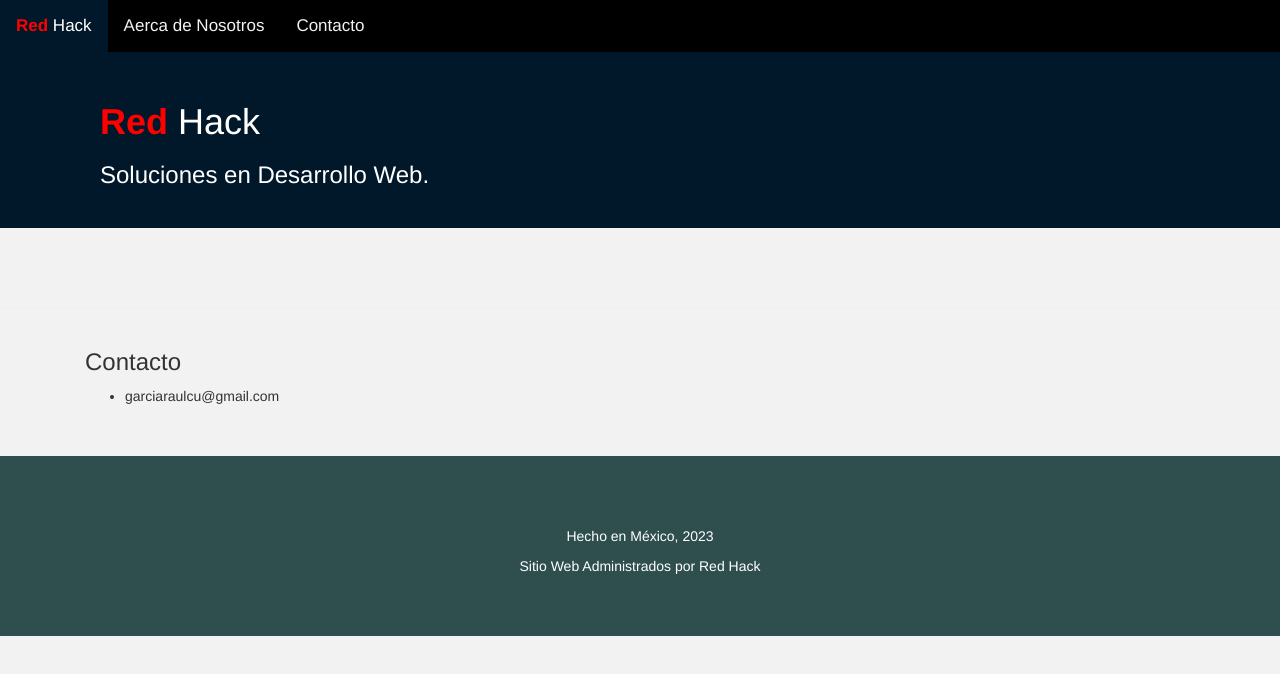
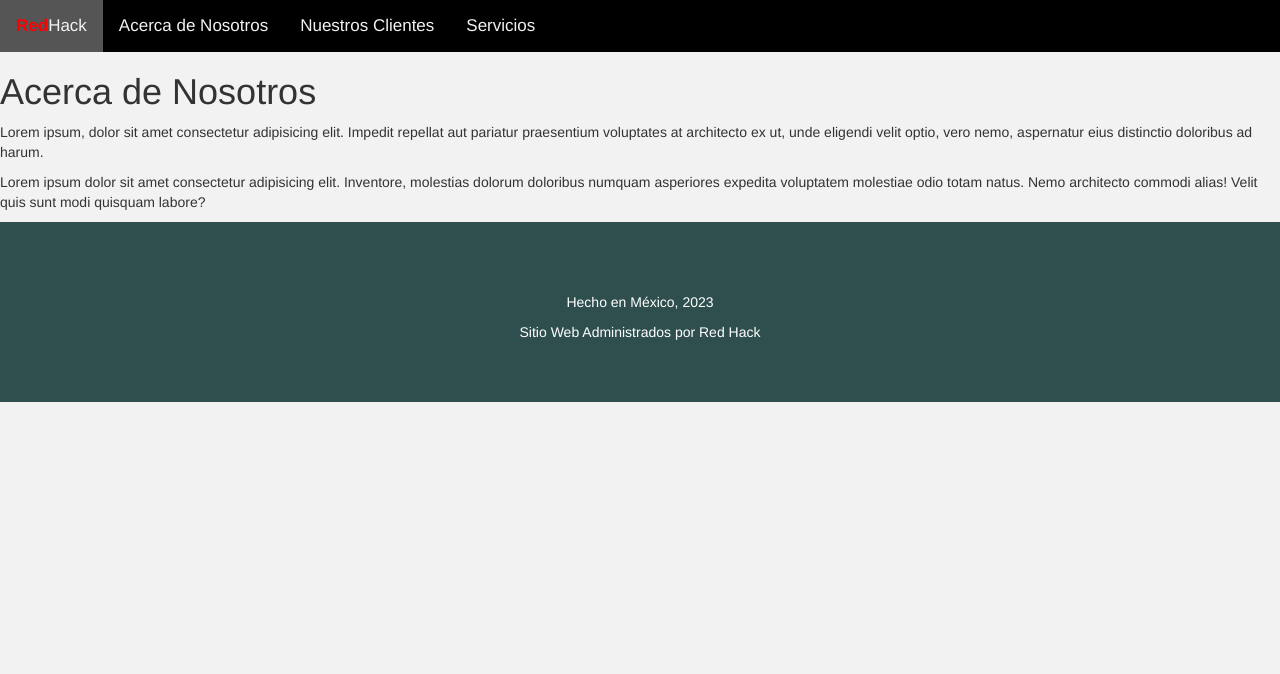
Before and after one commit to garciaraulcu/mycompany, a Vue app: page /about in a window 1280 px wide. Shown: the top 674 px of the page. Built offline with nearby package versions, Linux system fonts and the light colour scheme.

Commit message:
v1.2.38 Red Hack

```diff
--- a/package.json
+++ b/package.json
@@ -9,7 +9,8 @@
   },
   "dependencies": {
     "core-js": "^3.6.5",
-    "vue": "^3.0.0"
+    "vue": "^3.0.0",
+    "vue-router": "^4.2.4"
   },
   "devDependencies": {
     "@vue/cli-plugin-babel": "~4.5.15",
--- a/public/index.html
+++ b/public/index.html
@@ -4,6 +4,7 @@
     <meta charset="utf-8" />
     <meta http-equiv="X-UA-Compatible" content="IE=edge" />
     <meta name="viewport" content="width=device-width,initial-scale=1.0" />
+
     <link rel="icon" href="<%= BASE_URL %>t-united.ico" />
     <title>&#60;/T-Developers&#62;</title>
     <link
--- a/src/App.vue
+++ b/src/App.vue
@@ -1,29 +1,31 @@
 <template>
-   <nav-bar/>
-      <t-body/>
-   <br>
-   <br>
-
-   <t-footer/>
+  <div class="transform">
+    <nav-bar />
+        <router-view></router-view>
+    <t-footer class="footer"/>
+  </div>
 </template>
 
 <script>
-import NavBar from './components/NavBar.vue'
-import TBody from './components/TBody.vue'
-import TFooter from './T-Footer.vue'
+import NavBar from "./components/NavBar.vue";
+import TFooter from "./T-Footer.vue";
 
 export default {
-  name: 'App',
+  name: "App",
   components: {
     NavBar,
-    TBody,
-    TFooter
-  }
+    TFooter,
+  },
+};
+</script>
+
+<style scoped>
+.transform{
+  transform: scale(1); /* Standard Property */
+transform-origin: 0 0;  /* Standard Property */
 }
 
-</script>
-<style>
-
-
-
+.footer{
+  bottom: 0;
+}
 </style>
--- /dev/null
+++ b/src/components/About.vue
@@ -0,0 +1,11 @@
+<template>
+    <div>
+        <h1>Acerca de Nosotros</h1>
+        <p>
+            Lorem ipsum, dolor sit amet consectetur adipisicing elit. Impedit repellat aut pariatur praesentium voluptates at architecto ex ut, unde eligendi velit optio, vero nemo, aspernatur eius distinctio doloribus ad harum.
+        </p>
+        <p>
+            Lorem ipsum dolor sit amet consectetur adipisicing elit. Inventore, molestias dolorum doloribus numquam asperiores expedita voluptatem molestiae odio totam natus. Nemo architecto commodi alias! Velit quis sunt modi quisquam labore?
+        </p>
+    </div>
+</template>
--- a/src/components/CaruSel.vue
+++ b/src/components/CaruSel.vue
@@ -110,7 +110,7 @@
 export default {};
 </script>
 
-<style>
+<style scoped>
 /* Make the image fully responsive */
 .carousel-inner img {
   width: 100%;
--- /dev/null
+++ b/src/components/Customers.vue
@@ -0,0 +1,8 @@
+<template>
+    <div>
+        <h1>Nuestros Clientes</h1>
+        <p>
+            Lorem ipsum dolor sit amet consectetur adipisicing elit. Earum molestiae fugiat molestias unde magnam quam voluptates, soluta illum saepe ducimus velit ratione atque. Quaerat at earum voluptatibus dolores accusantium id?
+        </p>
+    </div>
+</template>
--- a/src/components/NavBar.vue
+++ b/src/components/NavBar.vue
@@ -1,21 +1,24 @@
 <template>
   <div class="topnav" id="myTopnav">
-    <a href="#home" class="active app-name" v-on:click="home()"><b>Red</b> Hack</a>
-    <a href="#about" v-on:click="about();myFunctionTab()">Aerca de Nosotros</a>
-    <a href="#contact">Contacto</a>
+    <router-link class="app-link active app-name" to="/"
+      ><b>Red</b>Hack</router-link
+    >
+    <router-link class="app-link" to="/about">Acerca de Nosotros</router-link>
+    <router-link class="app-link" to="/customers"
+      >Nuestros Clientes</router-link
+    >
+    <router-link class="app-link" to="/services">Servicios</router-link>
     <!--<a href="#customers" v-on:click="myFunctionTab()">Nuestros Clientes</a>-->
 
     <a
       href="javascript:void(0);"
-      class="icon"
+      class="app-link icon"
       style="color: white"
       v-on:click="myFunctionTab()"
     >
       <i class="fa fa-bars"></i>
     </a>
   </div>
-
-
 </template>
 
 <script>
@@ -24,14 +27,6 @@ export default {
     return {};
   },
   methods: {
-    home() {
-      document.getElementById("about").style.display = "none";
-      document.getElementById("home").style.display = "block";
-    },
-    about() {
-      document.getElementById("home").style.display = "none";
-      document.getElementById("about").style.display = "block";
-    },
     myFunctionTab() {
       var x = document.getElementById("myTopnav");
       if (x.className === "topnav") {
@@ -52,7 +47,7 @@ export default {
   width: 100%;
 }
 
-.topnav a {
+.app-link {
   float: left;
   display: block;
   color: #f2f2f2;
@@ -62,12 +57,12 @@ export default {
   font-size: 17px;
 }
 
-.topnav a:hover {
+.app-link:hover {
   background-color: #555;
   color: #f2f2f2;
 }
 
-.topnav a.active {
+.app-link .active {
   background-color: #01182a;
   color: white;
 }
@@ -77,10 +72,10 @@ export default {
 }
 
 @media screen and (max-width: 600px) {
-  .topnav a:not(:first-child) {
+  .app-link:not(:first-child) {
     display: none;
   }
-  .topnav a.icon {
+  .app-link.icon {
     float: right;
     display: block;
   }
@@ -95,15 +90,14 @@ export default {
     right: 0;
     top: 0;
   }
-  .topnav.responsive a {
+  .topnav.responsive .app-link {
     float: none;
     display: block;
     text-align: left;
   }
 }
 
-.app-name > b{
+.app-name > b {
   color: red;
 }
-
 </style>
--- /dev/null
+++ b/src/components/Services.vue
@@ -0,0 +1,8 @@
+<template>
+    <div>
+        <h1>Servicios</h1>
+        <p>
+            Lorem ipsum dolor, sit amet consectetur adipisicing elit. Quae, aliquam? In modi eligendi nisi, autem facilis architecto? Maiores, accusamus quos architecto exercitationem ipsam culpa eos rerum, aliquid placeat, facere ducimus?
+        </p>
+    </div>
+</template>
--- a/src/components/TBody.vue
+++ b/src/components/TBody.vue
@@ -1,81 +1,26 @@
 <template>
-  <div class="container" id="about" style="display: none">
-    <h3>&#60;/T-Devers&#62;</h3>
-
-    <p>
-      Somos una organizacion de Diseño y Desarrollo Web, Investigacion y
-      Desarrollo de Software para Tecnologias de la Informacion.
-    </p>
-    <p>
-      Nos Apaciona la Tecnologia para la Solucion de Problemas de la Vida a
-      traves del Software.
-    </p>
-
-    <p>
-      Brindamos soluciones y servicios a empresas y negocios que quieran mostrar
-      al mundo sus proyectos. Nuestro equipo esta probado y capacitado para la
-      creacion, el diseño y desarrollo de Aplicaciones que permitan ofrecer a
-      nuestros clientes la mejor experiencia al sus usuarios.
-    </p>
-    <p>
-      Esperamos tener la oportunidad de ayudarte a que tus ideas y proyectos se
-      hagan realidad y cumplir tus objetivos.
-    </p>
-    <p>
-      T-Developers.
-      <br />
-      10 de Octubre 2022.
-    </p>
-  </div>
-  <div id="home" style="background-color:#01182a; color:#fff">
+  <div>
+    <div class="header">
       <div class="container p-5">
         <h1>
-          <app-name/>
+          <app-name />
         </h1>
-      <h3>Soluciones en Desarrollo Web.</h3>
+        <h3>Soluciones en Desarrollo Web.</h3>
       </div>
-  </div>
-  <br>
-  <br>
-
-  <div class="container" id="customers" style="width: 100%">
-    <!--<div class="tittle">
-         <h3 class="container">Own Customers</h3>
-        </div>
-    -->
-    <br>
-    <div class="row container">
-      <!--
-        <div class="col ">
-        <a href="https://futfes.netlify.app/"  target="_blank"><img src="../assets/futfes.png" style="width: 30%" /></a>
-        <h3 class="container"><b><i><a href="https://futfes.netlify.app/">FutFes</a></i></b></h3>
-      </div>
-      -->
-      <div class="w-100"></div>
-
     </div>
-  </div>
-  <hr>
-  <div class="container" id="contact">
-    <h3>Contacto</h3>
-    <ul>
-      <li> garciaraulcu@gmail.com</li>
-    </ul>
   </div>
 </template>
 
 <script>
-import AppName from './AppName.vue'
+import AppName from "./AppName.vue";
 export default {
   components: { AppName },
 };
 </script>
 
 <style scoped>
-.tittle {
-  padding: 5px 5px 5px 5px;
-  background-color: darkorchid;
-  color: white;
-
+.header {
+  background-color: #01182a;
+  color: #fff;
 }
 </style>
```
Also changed, not shown: src/main.js (+11 -1 lines), src/routes.js (added, +25 -0 lines), 1 other file (tests, documents, lock files or other folders).
